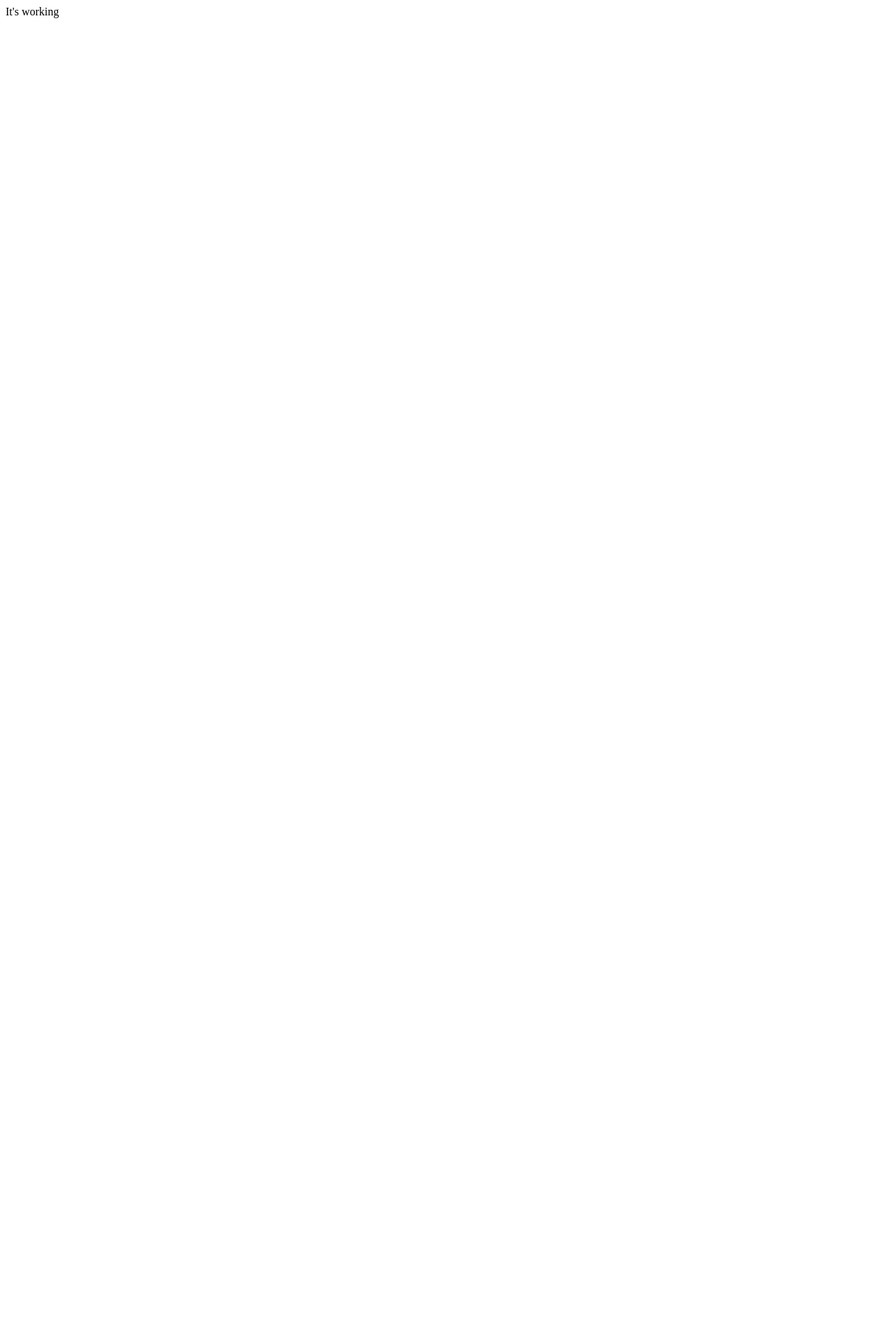
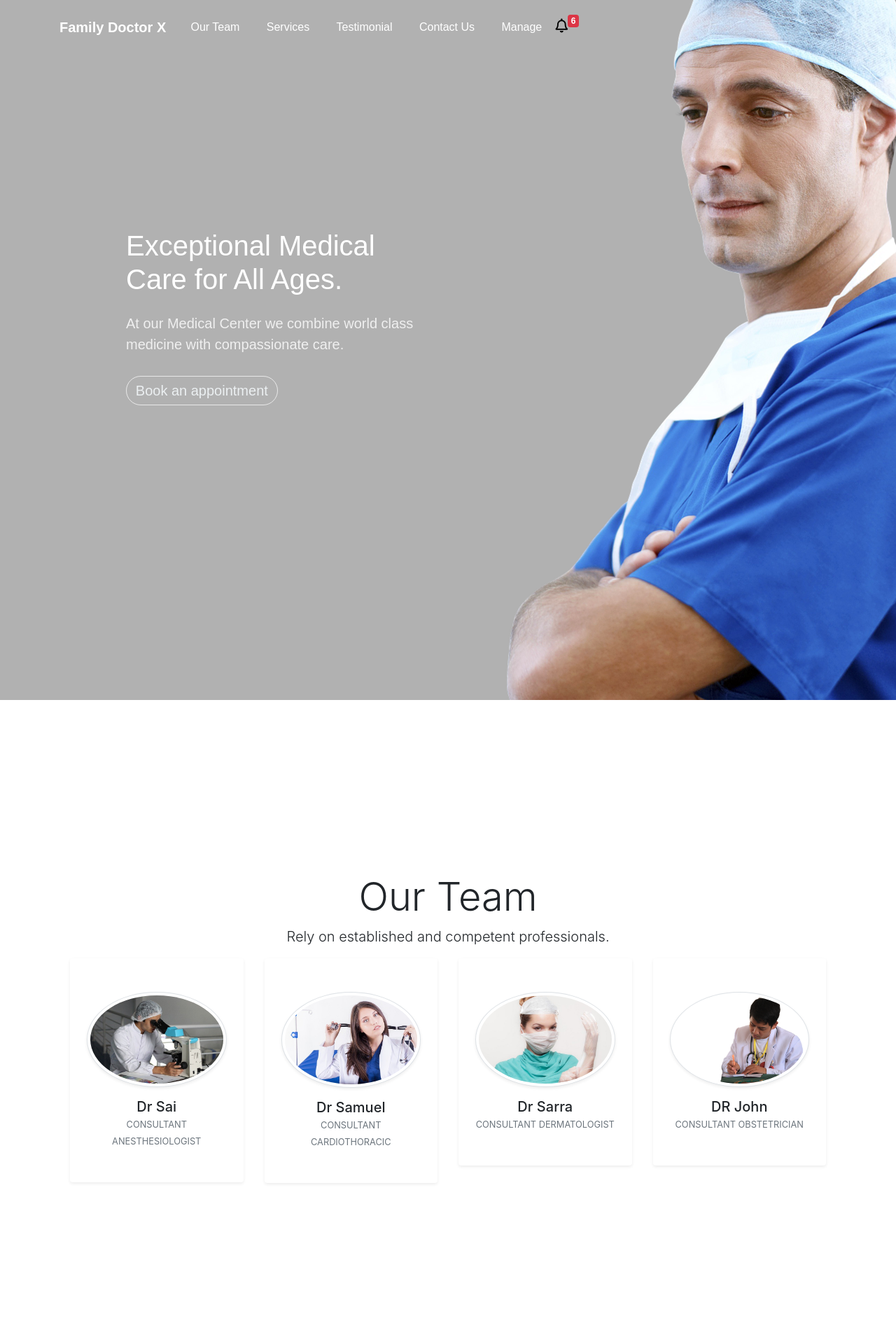
Before and after one commit to alexwaya/bjango, a Django app: page / in a window 1280 px wide. Before the commit the part shown is almost empty. Shown: the top 1920 px of the page at 70% size. Before the commit the page ends 26 px from the top, so only its background shows below. Run offline with Django 4.2, Linux system fonts and the light colour scheme; some libraries are stand-ins or nearby versions.

Commit message:
landing page extends base

```diff
--- a/doctor/urls.py
+++ b/doctor/urls.py
@@ -2,8 +2,9 @@
 from turtle import home
 
 from django.urls import path
-from .views import home
+from .views import HomeTemplateView
+
 
 urlpatterns = [
-    path('', home, name='home'),
+    path('', HomeTemplateView.as_view(), name='home'),
 ]
--- a/doctor/views.py
+++ b/doctor/views.py
@@ -1,6 +1,11 @@
 from django.shortcuts import render
 from django.http import HttpResponse
+from django.views.generic.base import TemplateView
 
 # Create your views here.
-def home(request):
-    return HttpResponse("It's working")
+# def home(request):
+#     return HttpResponse("It's working")
+
+
+class HomeTemplateView(TemplateView):
+    template_name = "index.html"
--- /dev/null
+++ b/templates/base.html
@@ -0,0 +1,89 @@
+{% load static %}
+<!DOCTYPE html>
+<html lang="en">
+
+<head>
+  <meta charset="utf-8">
+  <meta name="viewport" content="width=device-width, initial-scale=1, shrink-to-fit=no">
+  <meta http-equiv="x-ua-compatible" content="ie=edge">
+  <title>Family Doctor</title>
+  <!-- Bootstrap core CSS -->
+  <link href="{% static '' %}css/bootstrap.min.css" rel="stylesheet">
+  <link rel="stylesheet" href="https://cdnjs.cloudflare.com/ajax/libs/font-awesome/5.15.3/css/all.min.css" />
+  <link rel="stylesheet" href="{% static '' %}css/styles.css" />
+</head>
+
+<style>
+{% block style %}{% endblock style %}
+</style>
+
+<body>
+
+  <div class="header" style="background: rgb(177, 177, 177) url({% static 'img/header.png' %}) no-repeat fixed center">
+
+    <nav class="navbar navbar-dark navbar-expand-md navigation-clean-search">
+        <div class="container"><a class="navbar-brand" href="#">Family Doctor X</a>
+            <button class="navbar-toggler" data-toggle="collapse" data-target="#navcol-1">
+                <span class="sr-only">Toggle navigation</span>
+                <span class="navbar-toggler-icon"></span>
+            </button>
+            <div class="collapse navbar-collapse"
+                id="navcol-1">
+                <ul class="nav navbar-nav">
+                    <li class="nav-item" role="presentation">
+                        <a class="nav-link active" href="#team">Our Team</a>
+                    </li>
+                    <li class="nav-item" role="presentation">
+                        <a class="nav-link active" href="#services">Services</a>
+                    </li>
+
+                    <li class="nav-item" role="presentation">
+                        <a class="nav-link active" href="#reviews">Testimonial</a>
+                    </li>
+                    <li class="nav-item" role="presentation">
+                        <a class="nav-link active" href="#contact">Contact Us</a>
+                    </li>
+                    <li class="nav-item" role="presentation">
+                      <a class="nav-link active" href="manage-appointments.html">Manage</a>
+                  </li>
+                  <li class="nav-item" role="presentation">
+                    <a href="manage-appointments.html" style="float: left;cursor:pointer;" aria-expanded="true" title="You Have 6 New Appointments">
+                      <i class="far fa-bell" style="font-size: 20px; float: left; color: black">
+                      </i>
+                  </a>
+                  <span class="badge badge-danger">6</span>
+                </li>
+
+                    <!-- <li class="dropdown"><a class="dropdown-toggle nav-link dropdown-toggle" data-toggle="dropdown" aria-expanded="false" href="#">Dropdown </a>
+                        <div class="dropdown-menu" role="menu"><a class="dropdown-item" role="presentation" href="#">First Item</a><a class="dropdown-item" role="presentation" href="#">Second Item</a><a class="dropdown-item" role="presentation" href="#">Third Item</a></div>
+                    </li> -->
+                </ul>
+            </div>
+        </div>
+    </nav>
+
+    {% block cta %}{% endblock cta %}
+
+</div>
+
+
+{% block content %}{% endblock content %}
+
+
+<script>
+    {% block script %}{% endblock script %}
+</script>
+
+
+
+  <!--  JQuery  -->
+  <script type="text/javascript" src="{% static 'js/jquery-3.4.1.min.js' %}"></script>
+  <!--  Bootstrap tooltips  -->
+  <script type="text/javascript" src="{% static 'js/popper.min.js' %}"></script>
+  <!--  Bootstrap core JavaScript  -->
+  <script type="text/javascript" src="{% static 'js/bootstrap.min.js' %}"></script>
+
+
+</body>
+
+</html>
--- a/templates/index.html
+++ b/templates/index.html
@@ -1,62 +1,7 @@
-<!DOCTYPE html>
-<html lang="en">
+{% extends 'base.html' %}
+{% load static %}
 
-<head>
-  <meta charset="utf-8">
-  <meta name="viewport" content="width=device-width, initial-scale=1, shrink-to-fit=no">
-  <meta http-equiv="x-ua-compatible" content="ie=edge">
-  <title>Family Doctor</title>
-  <!-- Bootstrap core CSS -->
-  <link href="css/bootstrap.min.css" rel="stylesheet">
-  <link rel="stylesheet" href="https://cdnjs.cloudflare.com/ajax/libs/font-awesome/5.15.3/css/all.min.css" />
-  <link rel="stylesheet" href="css/styles.css" />
-</head>
-
-<body>
-
-  <div class="header" style="background: rgb(177, 177, 177) url('img/header.png') no-repeat fixed center">
-
-    <nav class="navbar navbar-dark navbar-expand-md navigation-clean-search">
-        <div class="container"><a class="navbar-brand" href="#">Family Doctor X</a>
-            <button class="navbar-toggler" data-toggle="collapse" data-target="#navcol-1">
-                <span class="sr-only">Toggle navigation</span>
-                <span class="navbar-toggler-icon"></span>
-            </button>
-            <div class="collapse navbar-collapse"
-                id="navcol-1">
-                <ul class="nav navbar-nav">
-                    <li class="nav-item" role="presentation">
-                        <a class="nav-link active" href="#team">Our Team</a>
-                    </li>
-                    <li class="nav-item" role="presentation">
-                        <a class="nav-link active" href="#services">Services</a>
-                    </li>
-
-                    <li class="nav-item" role="presentation">
-                        <a class="nav-link active" href="#reviews">Testimonial</a>
-                    </li>
-                    <li class="nav-item" role="presentation">
-                        <a class="nav-link active" href="#contact">Contact Us</a>
-                    </li>
-                    <li class="nav-item" role="presentation">
-                      <a class="nav-link active" href="manage-appointments.html">Manage</a>
-                  </li>
-                  <li class="nav-item" role="presentation">
-                    <a href="manage-appointments.html" style="float: left;cursor:pointer;" aria-expanded="true" title="You Have 6 New Appointments">
-                      <i class="far fa-bell" style="font-size: 20px; float: left; color: black">
-                      </i>
-                  </a>
-                  <span class="badge badge-danger">6</span>
-                </li>
-
-                    <!-- <li class="dropdown"><a class="dropdown-toggle nav-link dropdown-toggle" data-toggle="dropdown" aria-expanded="false" href="#">Dropdown </a>
-                        <div class="dropdown-menu" role="menu"><a class="dropdown-item" role="presentation" href="#">First Item</a><a class="dropdown-item" role="presentation" href="#">Second Item</a><a class="dropdown-item" role="presentation" href="#">Third Item</a></div>
-                    </li> -->
-                </ul>
-            </div>
-        </div>
-    </nav>
-
+{% block cta %}
 <div class="container hero">
   <div class="row">
       <div class="col-12 col-lg-6 col-xl-5 offset-xl-1">
@@ -69,11 +14,9 @@
 
   </div>
 </div>
-</div>
+{% endblock cta%}
 
-
-
-
+{% block content %}
 <section class="container py-5"  style="margin-block:200px;" id="team">
   <div class="row text-center ">
       <div class="col-lg-8 mx-auto">
@@ -88,7 +31,7 @@
 
           <!-- Team item -->
           <div class="col-xl-3 col-sm-6 mb-5">
-                <div class="bg-white rounded shadow-sm py-5 px-4"><img src="./img/team1.jpg" alt="" class=" mh-100img-fluid rounded-circle mb-3 img-thumbnail shadow-sm">
+              <div class="bg-white rounded shadow-sm py-5 px-4"><img src="{% static './img/team1.jpg' %}" alt="" class=" mh-100img-fluid rounded-circle mb-3 img-thumbnail shadow-sm">
                   <h5 class="mb-0">Dr Sai</h5>
                   <span class="small text-uppercase text-muted">Consultant anesthesiologist</span>
               </div>
@@ -96,7 +39,7 @@
 
           <!-- Team item -->
           <div class="col-xl-3 col-sm-6 mb-5">
-                <div class="bg-white rounded shadow-sm py-5 px-4"><img src="/img/team2.jpg" alt="" class=" mh-100 rounded-circle mb-3 img-thumbnail shadow-sm">
+              <div class="bg-white rounded shadow-sm py-5 px-4"><img src="{% static '/img/team2.jpg' %}" alt="" class=" mh-100 rounded-circle mb-3 img-thumbnail shadow-sm">
                   <h5 class="mb-0">Dr Samuel </h5>
                   <span class="small text-uppercase text-muted">Consultant cardiothoracic</span>
               </div>
@@ -104,7 +47,7 @@
 
           <!-- Team item -->
           <div class="col-xl-3 col-sm-6 mb-5">
-                <div class="bg-white rounded shadow-sm py-5 px-4"><img src="/img/team3.jpg" alt="" class=" mh-100img-fluid rounded-circle mb-3 img-thumbnail shadow-sm">
+              <div class="bg-white rounded shadow-sm py-5 px-4"><img src="{% static '/img/team3.jpg' %}" alt="" class=" mh-100img-fluid rounded-circle mb-3 img-thumbnail shadow-sm">
                   <h5 class="mb-0">Dr Sarra</h5>
                   <span class="small text-uppercase text-muted">Consultant dermatologist</span>
               </div>
@@ -112,7 +55,7 @@
 
           <!-- Team item -->
           <div class="col-xl-3 col-sm-6 mb-5">
-                <div class="bg-white rounded shadow-sm py-5 px-4"><img src="/img/team4.png" alt="" class=" mh-100img-fluid rounded-circle mb-3 img-thumbnail shadow-sm">
+              <div class="bg-white rounded shadow-sm py-5 px-4"><img src="{% static '/img/team4.png' %}" alt="" class=" mh-100img-fluid rounded-circle mb-3 img-thumbnail shadow-sm">
                   <h5 class="mb-0">DR John</h5>
                   <span class="small text-uppercase text-muted">Consultant Obstetrician</span>
               </div>
@@ -135,7 +78,7 @@
     <!-- Team Member 1 -->
     <div class="col-xl-3 col-md-6 mb-4">
       <div class="card border-0 shadow">
-          <img src="/img/service1.jpg" class="card-img-top" alt="...">
+        <img src="{% static '/img/service1.jpg' %}" class="card-img-top" alt="...">
         <div class="card-body text-center">
           <h5 class="card-title mb-0">Primary Care</h5>
           <div class="card-text text-black-50">Your personalized medical professionals.</div>
@@ -145,7 +88,7 @@
     <!-- Team Member 2 -->
     <div class="col-xl-3 col-md-6 mb-4">
       <div class="card border-0 shadow">
-          <img src="/img/service2.jpg" class="card-img-top" alt="...">
+        <img src="{% static '/img/service2.jpg' %}" class="card-img-top" alt="...">
         <div class="card-body text-center">
           <h5 class="card-title mb-0">Dermatology</h5>
           <div class="card-text text-black-50">Your skin care made easy.</div>
@@ -155,7 +98,7 @@
     <!-- Team Member 3 -->
     <div class="col-xl-3 col-md-6 mb-4">
       <div class="card border-0 shadow">
-          <img src="/img/service3.jpg" class="card-img-top" alt="...">
+        <img src="{% static '/img/service3.jpg' %}" class="card-img-top" alt="...">
         <div class="card-body text-center">
           <h5 class="card-title mb-0">Team Member</h5>
           <div class="card-text text-black-50">Web Developer</div>
@@ -165,7 +108,7 @@
     <!-- Team Member 4 -->
     <div class="col-xl-3 col-md-6 mb-4">
       <div class="card border-0 shadow">
-          <img src="/img/service4.jpg" class="card-img-top" alt="...">
+        <img src="{% static '/img/service4.jpg' %}" class="card-img-top" alt="...">
         <div class="card-body text-center">
           <h5 class="card-title mb-0">PrEP Therapy</h5>
           <div class="card-text text-black-50">Stay safe if you are at high exposure of HIV.</div>
@@ -190,17 +133,17 @@
       <!-- Wrapper for carousel items -->
       <div class="carousel-inner">
           <div class="carousel-item active">
-                <div class="img-box"><img src="/img/patient1.jpg" alt=""></div>
+              <div class="img-box"><img src="{% static '/img/patient1.jpg' %}" alt=""></div>
               <p class="testimonial">Phasellus vitae suscipit justo. Mauris pharetra feugiat ante id lacinia. Etiam faucibus mauris id tempor egestas. Duis luctus turpis at accumsan tincidunt. Phasellus risus risus, volutpat vel tellus ac, tincidunt fringilla massa. Etiam hendrerit dolor eget rutrum.</p>
               <p class="overview">Michael Holz</p>
           </div>
           <div class="carousel-item">
-                <div class="img-box"><img src="/img/patient2.jpg" alt=""></div>
+              <div class="img-box"><img src="{% static '/img/patient2.jpg' %}" alt=""></div>
               <p class="testimonial">Lorem ipsum dolor sit amet, consectetur adipiscing elit. Nam eu sem tempor, varius quam at, luctus dui. Mauris magna metus, dapibus nec turpis vel, semper malesuada ante. Vestibulum idac nisl bibendum scelerisque non non purus. Suspendisse varius nibh non aliquet.</p>
               <p class="overview">Antonio Moreno</p>
           </div>
           <div class="carousel-item">
-                <div class="img-box"><img src="/img/patient3.jpg" alt=""></div>
+              <div class="img-box"><img src="{% static '/img/patient3.jpg' %}" alt=""></div>
               <p class="testimonial">Vestibulum quis quam ut magna consequat faucibus. Pellentesque eget nisi a mi suscipit tincidunt. Utmtc tempus dictum risus. Pellentesque viverra sagittis quam at mattis. Suspendisse potenti. Aliquam sit amet gravida nibh, facilisis gravida odio. Phasellus auctor velit.</p>
               <p class="overview">Paula Wilson</p>
 
@@ -285,21 +228,4 @@
 
     </div>
 </section>
-
-
-
-
-
-
-
-  <!--  JQuery  -->
-  <script type="text/javascript" src="js/jquery-3.4.1.min.js"></script>
-  <!--  Bootstrap tooltips  -->
-  <script type="text/javascript" src="js/popper.min.js"></script>
-  <!--  Bootstrap core JavaScript  -->
-  <script type="text/javascript" src="js/bootstrap.min.js"></script>
-
-
-</body>
-
-</html>
+{% endblock content %}
```
Lines whose indentation alone changed are shown as unchanged.
